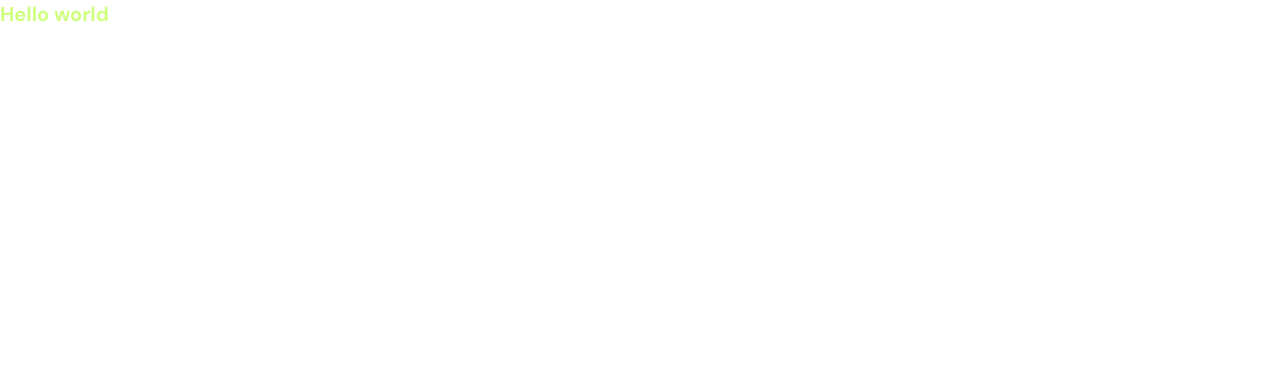
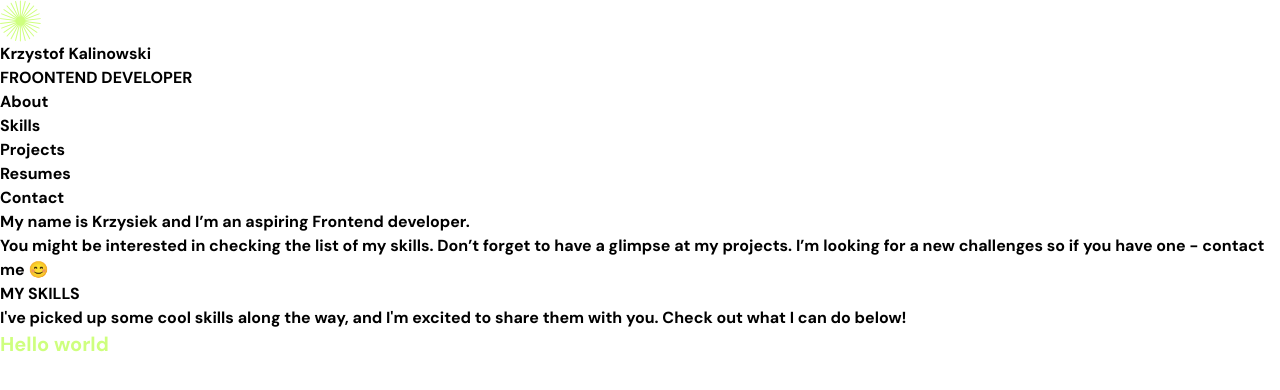
Before and after one commit to krzysiekkalinowski/wtf-portfolio, a website built with Parcel: page src/index.html in a window 1280 px wide. Built offline with nearby package versions, Linux system fonts and the light colour scheme.

Commit message:
added html markup for nav and about sections

```diff
--- a/src/index.html
+++ b/src/index.html
@@ -1,5 +1,6 @@
 <!DOCTYPE html>
 <html lang="en">
+
 <head>
   <meta charset="UTF-8">
   <meta name="viewport" content="width=device-width, initial-scale=1.0">
@@ -9,8 +10,45 @@
   <link rel="preconnect" href="https://fonts.gstatic.com" crossorigin>
   <link href="https://fonts.googleapis.com/css2?family=DM+Sans:opsz,wght@9..40,700&display=swap" rel="stylesheet">
 </head>
+
 <body class="font-mainFontFamily">
+  <header>
+    <div>
+      <img src="img/logo.svg" alt="logo strony">
+      <h1>Krzystof Kalinowski</h1>
+      <p>FROONTEND DEVELOPER</p>
+      <nav>
+        <ul>
+          <li><a href="#about">About</a></li>
+          <li><a href="#skills">Skills</a></li>
+          <li><a href="#projects">Projects</a></li>
+          <li><a href="#resumes"><i></i>Resumes</a></li>
+          <li><a href="#contact">Contact</a></li>
+        </ul>
+      </nav>
+  </header>
+  <main>
+    <section id="about">
+      <h2>My name is Krzysiek and I’m an aspiring Frontend developer.</h2>
+      <p>You might be interested in checking the list of my skills. Don’t forget to have a glimpse at my projects. I’m
+        looking for a new challenges so if you have one - contact me 😊</p>
+      <a href="#contact"></a>
+      <a href="#skills"></a>
+    </section>
+    <section id="skills">
+      <h2>MY SKILLS</h2>
+      <p>I've picked up some cool skills along the way, and I'm excited to share them with you. Check out what I can do below!</p>
+      <article>
+        <img>
+        <h3></h3>
+        <ul>
+          <li></li>
+        </ul>
+      </article>
+    </section>
+  </main>
   <h1 class="text-xl text-accentColor">Hello world</h1>
   <script type="module" src="scripts/main.js"></script>
 </body>
+
 </html>
```
Also changed, not shown: src/img/logo.svg (added). Lines whose indentation alone changed are shown as unchanged.
